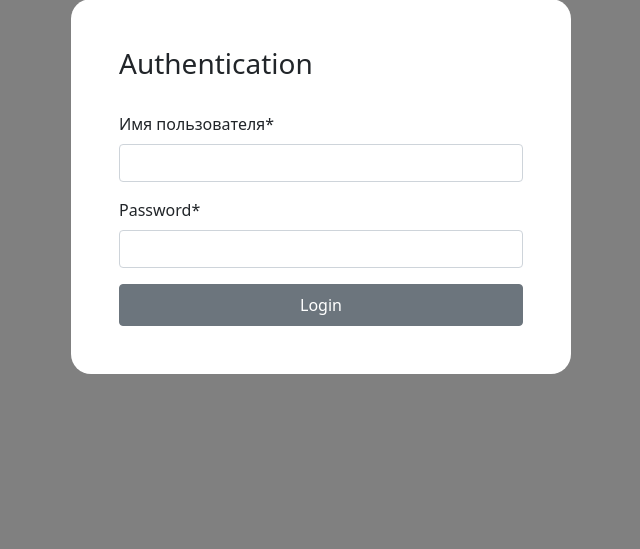
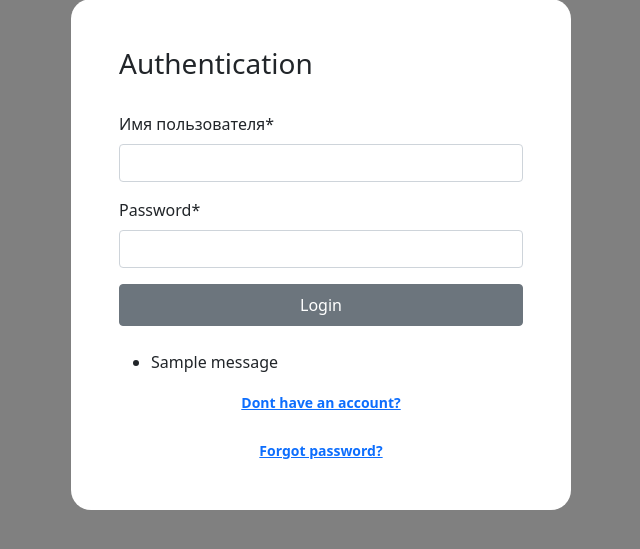
Before and after one commit to A737580/django-4-shop, a Django app: page /account/login/ in a window 1280 px wide. Shown: the part 136-685 px from the top of the page, without its empty margins (319-959 px from the left). Run offline with Django 5.2, Linux system fonts and the light colour scheme; tables that the repository leaves empty hold one stand-in row (values such as "Sample post"); one stand-in notice (Sample message) is shown; some libraries are stand-ins or nearby versions.

Commit message:
password reset, bag fixes

```diff
--- a/account/forms.py
+++ b/account/forms.py
@@ -50,3 +50,11 @@ class UserUpdateForm(forms.ModelForm):
         model = User
         fields = ['username', 'email']
         exclude = ('password1', 'password2')
+
+    def clean_email(self):
+        email = self.cleaned_data['email'].lower()
+
+        if User.objects.filter(email=email).exclude(id=self.instance.id).exists() or len(email) > 254:
+            raise forms.ValidationError("Email is already in use or too long")
+
+        return email
--- a/account/templates/account/dashboard/dashboard.html
+++ b/account/templates/account/dashboard/dashboard.html
@@ -26,7 +26,7 @@
                 </button>
             </a>
 
-        <a href="{% url 'account:account-delete' %}">
+        <a href="{% url 'account:delete-user' %}">
             <button class="btn btn-warning">
                 Delete Account
                 </button>
--- a/account/templates/account/login/login.html
+++ b/account/templates/account/login/login.html
@@ -35,6 +35,37 @@
         <button type="submit" class="btn btn-secondary w-100 btn-block p-2 btn-register">Login</button>
     </form>
 
+    <br>
+
+    {% if form.errors %}
+        <div class="alert alert-danger" role="alert">
+            {% for field in form %}
+                {% if field.errors %}
+                    {{ field.errors }}
+                {% endif %}
+            {% endfor %}
+        </div>
+    {% endif %}
+
+    {% if messages %}
+    <ul class="messages">
+        {% for message in messages %}
+            <li class="{{ message.tags }}">
+                {{ message|safe }}
+
+            </li>
+        {% endfor %}
+    </ul>
+{% endif %}
+
+    <div class="text-center">
+        <a href="{% url 'account:register' %}">Dont have an account?</a>
+    </div>
+
+    <br>
+    <div class="text-center">
+        <a href="{% url 'account:password-reset' %}">Forgot password?</a>
+    </div>
 </div>
 
 <br>
--- a/account/urls.py
+++ b/account/urls.py
@@ -1,24 +1,49 @@
-from django.urls import path
+from django.contrib.auth import views as auth_views
+from django.shortcuts import render
+from django.urls import path, reverse_lazy
+
 from . import views
-from django.shortcuts import render
-
 
 app_name = 'account'
 
 urlpatterns = [
     # Registration and verification
-    path('register/',views.register_user,name='register'),
+
+    path('register/', views.register_user, name='register'),
     path('email-verification-sent/',
          lambda request:render(
              request, 'account/email/email-verification-sent.html'),
          name='email-verification-sent'
          ),
-    #Login & Logout
-    path('login/',views.login_user,name='login'),
-    path('logout/',views.logout_user,name='logout'),
 
-    #dashboard
-    path('dashboard/',views.dashboard_user,name='dashboard'),
-    path('profile-management/',views.profile_user,name='profile-management'),
-    path('account-delete/',views.delete_user,name='account-delete'),
+    # Login & Logout
+    path('login/', views.login_user, name='login'),
+    path('logout/', views.logout_user, name='logout'),
+
+    # Dashboard
+    path('dashboard/', views.dashboard_user, name='dashboard'),
+    path('profile-management/', views.profile_user, name='profile-management'),
+    path('delete-user/', views.delete_user, name='delete-user'),
+
+
+    # Password reset
+    path('password-reset/', auth_views.PasswordResetView.as_view(
+        template_name='account/password/password_reset.html',
+        email_template_name='account/password/password_reset_email.html',
+        success_url=reverse_lazy('account:password-reset-done')),
+        name='password-reset'),
+
+    path('password-reset/done/', auth_views.PasswordResetDoneView.as_view(
+        template_name='account/password/password_reset_done.html'),
+        name='password-reset-done'),
+
+    path('password-reset-confirm/<uidb64>/<token>/', auth_views.PasswordResetConfirmView.as_view(
+        template_name='account/password/password_reset_confirm.html',
+        success_url=reverse_lazy('account:password-reset-complete')),
+        name='password-reset-confirm'),
+
+    path('password-reset-complete/', auth_views.PasswordResetCompleteView.as_view(
+        template_name='account/password/password_reset_complete.html'),
+        name='password-reset-complete'),
+
 ]
--- a/shop/templates/base.html
+++ b/shop/templates/base.html
@@ -139,7 +139,7 @@
           >
             <span class="me-3"
               ><i class="fa-solid fa-truck text-muted me-1"></i
-              ><a class="text-muted" href="#">Shipping</a></span
+              ><a class="text-muted" href="{% url 'payment:shipping' %}">Shipping</a></span
             >
             <span class="me-3"
               ><i class="fa-solid fa-file text-muted me-2"></i
```
Also changed, not shown: account/templates/account/password/password_reset.html (added, +19 -0 lines), account/templates/account/password/password_reset_complete.html (added, +17 -0 lines), account/templates/account/password/password_reset_confirm.html (added, +20 -0 lines), account/templates/account/password/password_reset_done.html (added, +15 -0 lines), account/templates/account/password/password_reset_email.html (added, +14 -0 lines).
